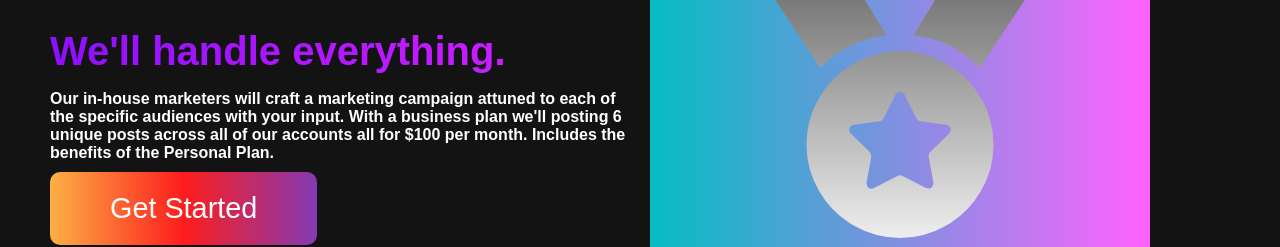
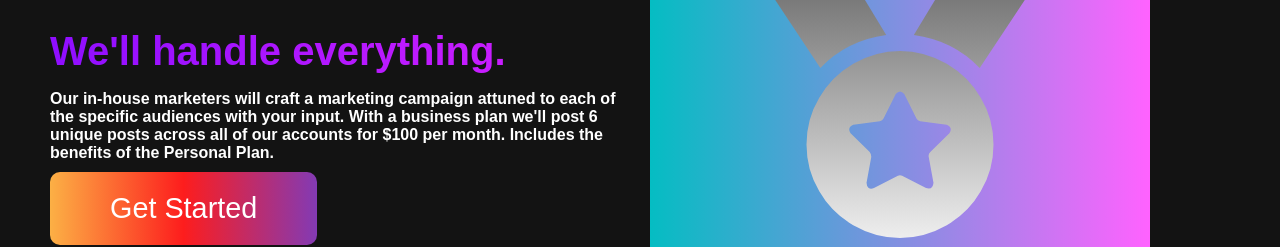
Before and after one commit to saadzaki7/Ignite-Media, a plain HTML site: page index2.html in a window 1280 px wide. Shown: the part 2573-2820 px from the top of the page. Drawn offline with Linux system fonts and the light colour scheme.

Commit message:
Update index2.html

```diff
--- a/index2.html
+++ b/index2.html
@@ -94,7 +94,7 @@
             <div class="main__content">
                 <h1>Business Plan</h1>
                 <h2>We'll handle everything.</h2>
-                <p>Our in-house marketers will craft a marketing campaign attuned to each of the specific audiences with your input. With a business plan we'll posting 6 unique posts across all of our accounts all for $100 per month. Includes the benefits of the Personal Plan.</p>
+                <p>Our in-house marketers will craft a marketing campaign attuned to each of the specific audiences with your input. With a business plan we'll post 6 unique posts across all of our accounts for $100 per month. Includes the benefits of the Personal Plan.</p>
                 <button class="main__btn"><a href="https://forms.gle/ZQXmp7tvDfC2XEHR6" target=”_blank”>Get Started</a></button>
             </div>
             <div class="main__img--container">
```
